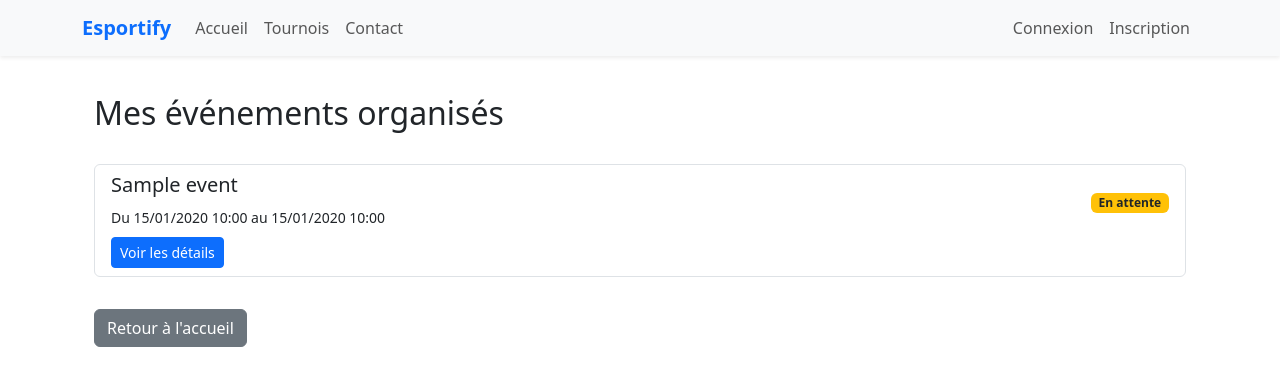
After one commit to JulesFouquet/Esportify, a Symfony app: template templates/organisateur/events.html.twig in a window 1280 px wide. The commit adds this page. Shown: the top 386 px of the page. Run offline with Twig, Linux system fonts and the light colour scheme; the template is opened without the code that fills it: most values are stand-ins (such as "Sample title", 1, 10 or a date in 2020); some libraries are stand-ins or nearby versions.

Commit message:
ajout organisateur 'bouton start' + correctif logioque metier

```diff
--- a/templates/base.html.twig
+++ b/templates/base.html.twig
@@ -40,9 +40,13 @@
 						</li>
 
 						{# Lien dashboard organisateur visible uniquement pour ROLE_ORGANISATEUR #}
-						{% if is_granted('ROLE_ORGANISATEUR') and not is_granted('ROLE_ADMIN') %}
+						{% if is_granted('ROLE_ORGANISATEUR') %}
 							<li class="nav-item">
 								<a class="nav-link" href="{{ path('organisateur_event_proposals') }}">Événements proposés</a>
+							</li>
+							<li class="nav-item">
+								<a class="nav-link" href="{{ path('organisateur_events') }}">Mes événements</a>
+								{# <-- nouveau lien #}
 							</li>
 						{% endif %}
 						{% if is_granted('ROLE_ADMIN') %}
--- a/templates/home/index.html.twig
+++ b/templates/home/index.html.twig
@@ -17,7 +17,7 @@
 	<section class="mb-5">
 		<h2>Qui sommes-nous ?</h2>
 		<p>
-			Esportify est une plateforme dédiée aux passionnés d'e-sport...
+			Esportify est une plateforme dédiée aux passionnés d'e-sport.......
 		</p>
 	</section>
 
@@ -178,6 +178,8 @@ body: JSON.stringify({})
 if (!response.ok)
 throw new Error('Erreur réseau');
 
+
+
 return response.json();
 }).then(data => {
 if (data.status === 'added') {
--- /dev/null
+++ b/templates/organisateur/events.html.twig
@@ -0,0 +1,166 @@
+{# templates/organisateur/events.html.twig #}
+{% extends 'base.html.twig' %}
+
+{% block title %}Mes événements
+{% endblock %}
+
+{% block stylesheets %}
+	{{ parent() }}
+	<style>
+		/* Désactive l'effet hover sur les événements quand une modale est ouverte */
+		.modal.show ~ .container .list-group-item:hover {
+			background-color: inherit !important;
+			cursor: default;
+			filter: none !important;
+		}
+
+		/* Désactive les interactions sur les événements sous l'overlay */
+		.modal-backdrop.show ~ .container .list-group-item {
+			pointer-events: none;
+		}
+
+		/* Assure que la modale est bien au-dessus */
+		.modal {
+			z-index: 1050 !important;
+		}
+
+		.modal-backdrop {
+			z-index: 1040 !important;
+		}
+	</style>
+{% endblock %}
+
+{% block body %}
+	<div class="container mt-4">
+		<div class="d-flex justify-content-between align-items-center mb-4">
+			<h2>Mes événements organisés</h2>
+			{% if is_granted('ROLE_USER') %}
+				<a href="{{ path('app_event_create') }}" class="btn btn-success">Créer un événement</a>
+			{% endif %}
+		</div>
+
+		{% if events is empty %}
+			<div class="alert alert-info">Vous n'avez pas encore créé d'événements.</div>
+		{% else %}
+			<div class="list-group">
+				{% for event in events %}
+					<div class="list-group-item mb-2">
+						<div class="d-flex justify-content-between align-items-center">
+							<div>
+								<h5>{{ event.title }}</h5>
+								<small>Du
+									{{ event.startDateTime|date('d/m/Y H:i') }}
+									au
+									{{ event.endDateTime|date('d/m/Y H:i') }}</small>
+							</div>
+							<div class="text-end">
+								{% if event.isApproved %}
+									<span class="badge bg-success">Approuvé</span>
+									{% if event.isStarted %}
+										<div class="alert alert-info mt-2 p-1 text-center" style="font-weight: bold; font-size: 0.9em;">
+											Événement en cours
+										</div>
+									{% endif %}
+								{% else %}
+									<span class="badge bg-warning text-dark">En attente</span>
+								{% endif %}
+							</div>
+						</div>
+
+						<div class="mt-2">
+							<a href="{{ path('app_event_show', {'id': event.id}) }}" class="btn btn-primary btn-sm">Voir les détails</a>
+
+							{# Affichage bouton démarrer uniquement pour les organisateurs et si l'événement est approuvé #}
+							{% if is_granted('ROLE_ORGANISATEUR') and event.isApproved %}
+								{% set now = "now"|date('U') %}
+								{% set startTime = event.startDateTime|date('U') %}
+								{% set startWindow = startTime - 1800 %}
+								{# 30 minutes avant début #}
+								{% set endTime = event.endDateTime|date('U') %}
+
+								{% if now >= startWindow and now <= endTime and not event.isStarted %}
+									<form method="POST" action="{{ path('organisateur_event_start', {'id': event.id}) }}" class="d-inline ms-2">
+										<input type="hidden" name="_token" value="{{ csrf_token('start_event' ~ event.id) }}">
+										<button type="submit" class="btn btn-success btn-sm">Démarrer</button>
+									</form>
+								{% endif %}
+							{% endif %}
+
+							{% if is_granted('ROLE_ADMIN') %}
+								<button type="button" class="btn btn-warning btn-sm ms-2" data-bs-toggle="modal" data-bs-target="#manageEventModal{{ event.id }}">
+									Gérer l'événement
+								</button>
+							{% endif %}
+						</div>
+					</div>
+				{% endfor %}
+			</div>
+		{% endif %}
+
+		<div class="mt-4">
+			<a href="{{ path('app_home') }}" class="btn btn-secondary">Retour à l'accueil</a>
+		</div>
+	</div>
+
+	{# Modales placées ici à la fin du body #}
+	{% for event in events %}
+		{% if is_granted('ROLE_ADMIN') %}
+			<div class="modal fade" id="manageEventModal{{ event.id }}" tabindex="-1" aria-labelledby="manageEventModalLabel{{ event.id }}" aria-hidden="true">
+				<div class="modal-dialog modal-lg modal-dialog-scrollable">
+					<div class="modal-content">
+						<div class="modal-header">
+							<h5 class="modal-title" id="manageEventModalLabel{{ event.id }}">Gérer l'événement :
+								{{ event.title }}</h5>
+							<button type="button" class="btn-close" data-bs-dismiss="modal" aria-label="Fermer"></button>
+						</div>
+						<form method="POST" action="{{ path('admin_event_update', {'id': event.id}) }}">
+							<div class="modal-body">
+								<div class="mb-3">
+									<label for="title{{ event.id }}" class="form-label">Titre</label>
+									<input type="text" class="form-control" id="title{{ event.id }}" name="title" value="{{ event.title }}" required>
+								</div>
+
+								<div class="mb-3">
+									<label for="startDateTime{{ event.id }}" class="form-label">Date & heure de début</label>
+									<input type="datetime-local" class="form-control" id="startDateTime{{ event.id }}" name="startDateTime" value="{{ event.startDateTime|date('Y-m-d\TH:i') }}" required>
+								</div>
+
+								<div class="mb-3">
+									<label for="endDateTime{{ event.id }}" class="form-label">Date & heure de fin</label>
+									<input type="datetime-local" class="form-control" id="endDateTime{{ event.id }}" name="endDateTime" value="{{ event.endDateTime|date('Y-m-d\TH:i') }}" required>
+								</div>
+
+								<div class="form-check mb-3">
+									<input class="form-check-input" type="checkbox" id="isApproved{{ event.id }}" name="isApproved" {% if event.isApproved %} checked {% endif %}>
+									<label class="form-check-label" for="isApproved{{ event.id }}">Approuvé</label>
+								</div>
+
+								<div class="form-check mb-3">
+									<input class="form-check-input" type="checkbox" id="isStarted{{ event.id }}" name="isStarted" {% if event.isStarted %} checked {% endif %}>
+									<label class="form-check-label" for="isStarted{{ event.id }}">Démarré</label>
+								</div>
+
+								<div class="mb-3">
+									<label for="maxPlayers{{ event.id }}" class="form-label">Nombre maximum de joueurs</label>
+									<input type="number" min="1" class="form-control" id="maxPlayers{{ event.id }}" name="maxPlayers" value="{{ event.maxPlayers }}" required>
+								</div>
+
+								<input type="hidden" name="_token" value="{{ csrf_token('update_event' ~ event.id) }}">
+							</div>
+
+							<div class="modal-footer d-flex justify-content-between">
+								<button type="button" class="btn btn-secondary" data-bs-dismiss="modal">Annuler</button>
+								<div>
+									<button type="submit" class="btn btn-primary me-2">Enregistrer</button>
+									<button type="button" class="btn btn-danger" onclick="if(confirm('Confirmer la suppression de cet événement ?')) { window.location='{{ path('admin_event_delete', {'id': event.id}) }}' }">
+										Supprimer
+									</button>
+								</div>
+							</div>
+						</form>
+					</div>
+				</div>
+			</div>
+		{% endif %}
+	{% endfor %}
+{% endblock %}
```
Also changed, not shown: config/bootstrap.php (added, +14 -0 lines), src/Controller/AdminController.php (+70 -1 lines), src/Controller/OrganisateurController.php (+55 -4 lines), templates/profile/index.html.twig (+18 -0 lines), 1 other file.
